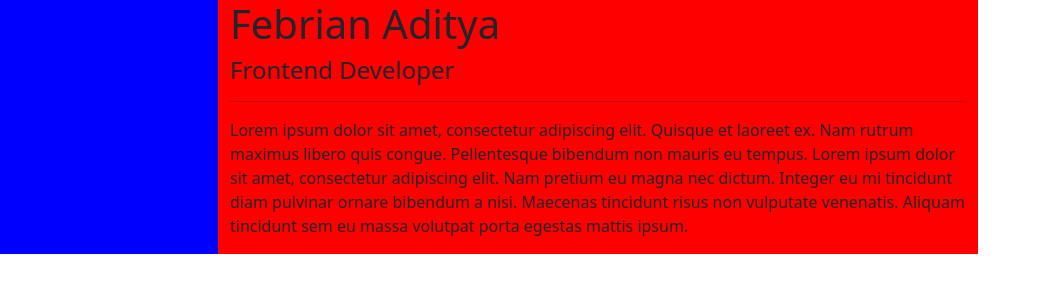
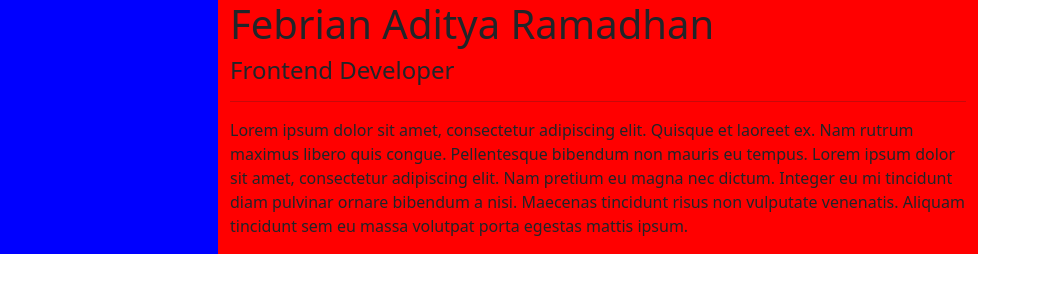
Before and after one commit to febrianAditya/day2, a plain HTML site: page responsive.html in a window 1280 px wide. Shown: the full height of the page, 232-1280 px from the left. Drawn offline with nearby package versions, Linux system fonts and the light colour scheme.

Commit message:
perubahan 2

```diff
--- a/responsive.html
+++ b/responsive.html
@@ -14,7 +14,7 @@
                 <img src="images/profile_toyota.png" alt="inni photo profile" width="20" height="20">
             </div>
             <div class="col-12 col-sm-8" style="background-color: red;">
-                <h1>Febrian Aditya</h1>
+                <h1>Febrian Aditya Ramadhan</h1>
                 <h4>Frontend Developer</h4>
                 <hr>
                 <p>Lorem ipsum dolor sit amet, consectetur adipiscing elit. Quisque et laoreet ex. Nam rutrum maximus libero quis congue. Pellentesque bibendum non mauris eu tempus. Lorem ipsum dolor sit amet, consectetur adipiscing elit. Nam pretium eu magna nec dictum. Integer eu mi tincidunt diam pulvinar ornare bibendum a nisi. Maecenas tincidunt risus non vulputate venenatis. Aliquam tincidunt sem eu massa volutpat porta egestas mattis ipsum.</p>
```
